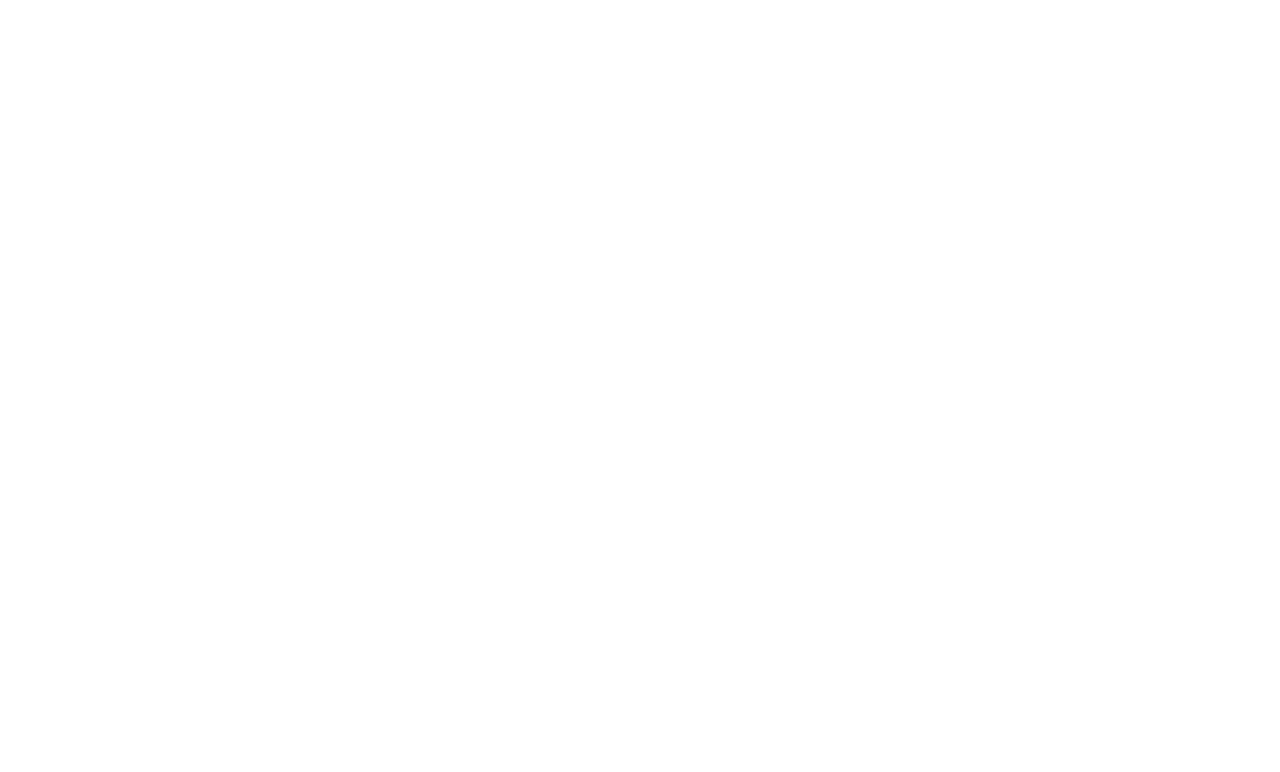
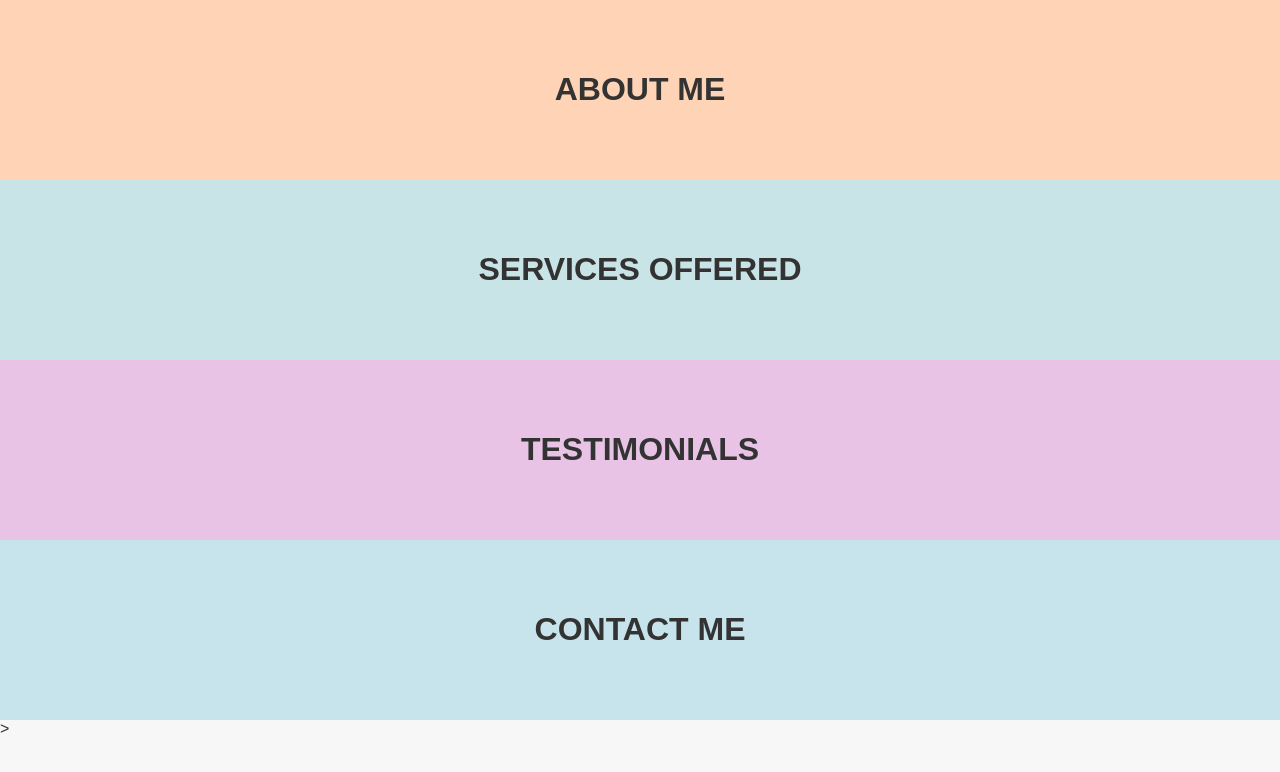
Before and after one commit to VERA-OBIERO/glamour-by-sandy, a plain HTML site: page index.html in a window 1280 px wide. Drawn offline with Linux system fonts and the light colour scheme.

Commit message:
add section headings

```diff
--- a/index.html
+++ b/index.html
@@ -4,16 +4,25 @@
     <meta charset="UTF-8">
     <meta name="viewport" content="width=device-width, initial-scale=1.0">
     <title>Glamour by Sandy</title>
+    <link href="./style.css" rel="stylesheet">
 </head>
 
 <body>
-    <div id="about-me"></div>
+    <div id="about-me" class="content">
+        <h1>ABOUT ME</h1>
+    </div>
 
-    <div id="services-offered"></div>
+    <div id="services-offered" class="content">
+        <h1>SERVICES OFFERED</h1>
+    </div>
 
-    <div id="testimonials"></div>
+    <div id="testimonials" class="content">
+        <h1>TESTIMONIALS</h1>
+    </div>
 
-    <div id="contact-me"></div>
+    <div id="contact-me" class="content">
+        <h1>CONTACT ME</h1>
+    </div>>
 
 </body>
 
--- a/style.css
+++ b/style.css
@@ -0,0 +1,31 @@
+body {
+    font-family: Arial, sans-serif;
+    margin: 0;
+    padding: 0;
+    background-color: #f7f7f7;
+    color: #333;
+}
+
+.content {
+    padding: 50px 0;
+    text-align: center;
+}
+
+#about-me {
+    background-color: #ffd3b6;
+}
+
+#services-offered {
+    background-color: #c9e4e7;
+    color: #333;
+}
+
+#testimonials {
+    background-color: #e9c3e6;
+    color: #333;
+}
+
+#contact-me {
+    background-color: #c7e4ed;
+    color: #333;
+}
```
